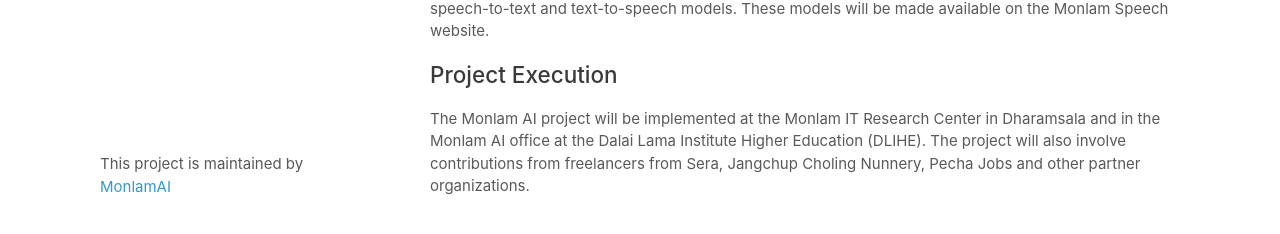
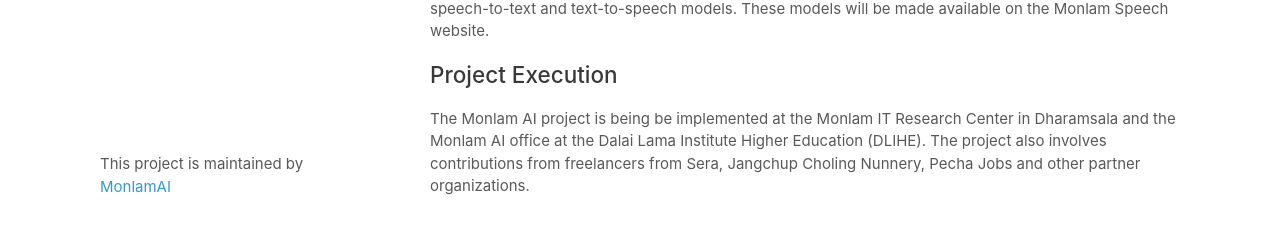
Before and after one commit to MonlamAI/monlam.ai, a Jekyll site: the page built from index.md, in a window 1280 px wide and 1275 px high. Shown: the part 1007-1241 px from the top of the window. Built offline with Jekyll 4.4.1, drawn with Linux system fonts in a browser that asks for light colours.

Commit message:
Update index.md

```diff
--- a/index.md
+++ b/index.md
@@ -29,4 +29,4 @@ Speech-to-text (STT) and text-to-speech recognition are a cornerstone of modern
 
 ## Project Execution
 
-The Monlam AI project will be implemented at the Monlam IT Research Center in Dharamsala and in the Monlam AI office at the Dalai Lama Institute Higher Education (DLIHE). The project will also involve contributions from freelancers from Sera, Jangchup Choling Nunnery, Pecha Jobs and other partner organizations.
+The Monlam AI project is being be implemented at the Monlam IT Research Center in Dharamsala and the Monlam AI office at the Dalai Lama Institute Higher Education (DLIHE). The project also involves contributions from freelancers from Sera, Jangchup Choling Nunnery, Pecha Jobs and other partner organizations.
```
